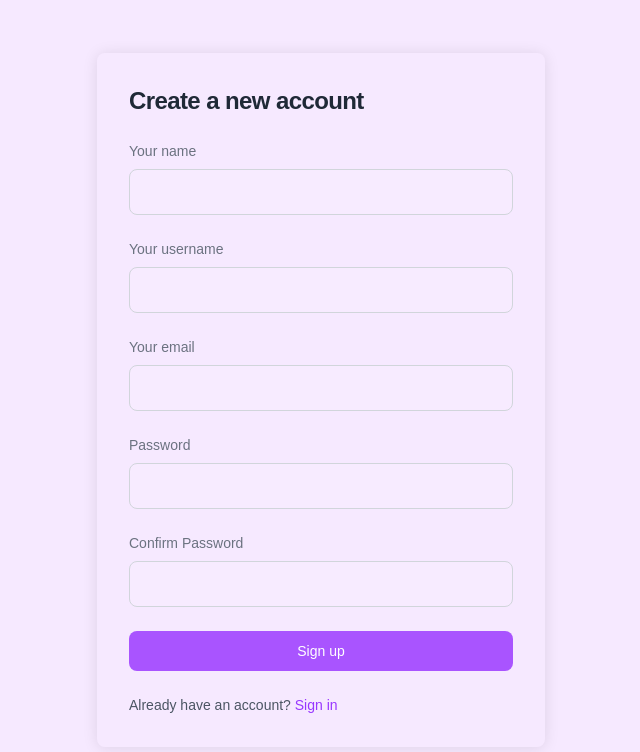
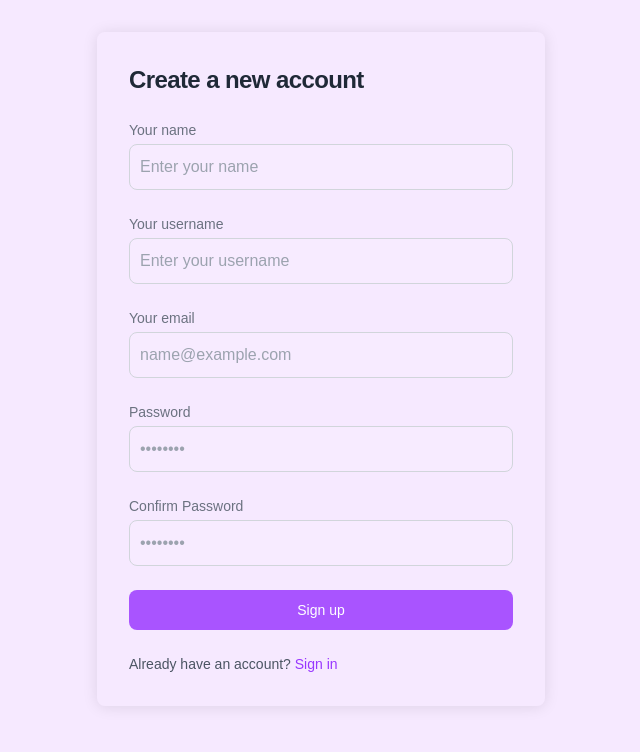
Before and after one commit to Maran1947/quizspot, a Next.js app: page /signup in a window 1280 px wide. Shown: the top 752 px of the page, without its empty margins (319-959 px from the left). Built offline with nearby package versions, Linux system fonts and the light colour scheme; no server answers.

Commit message:
fixed signin and signup input fields ui and links

```diff
--- a/src/actions/signup.ts
+++ b/src/actions/signup.ts
@@ -14,9 +14,6 @@ export const signupHandler = async (formData: FormData) => {
     })
 
     if (!validatedFields.success) {
-      console.log({
-        errors: validatedFields.error.flatten().fieldErrors
-      })
       return { errors: validatedFields.error.flatten().fieldErrors }
     }
 
--- a/src/app/signin/page.tsx
+++ b/src/app/signin/page.tsx
@@ -1,30 +1,50 @@
-"use client";
-import { signinHandler } from "@/actions/sign";
-import React from "react";
-import toast from "react-hot-toast";
+'use client'
+import React, { useState } from 'react'
+import toast from 'react-hot-toast'
+import { signinHandler } from '@/actions/sign'
+import Loading from '@/components/loading/loading'
 
 const SigninPage = () => {
+  const [loading, setLoading] = useState(false)
 
   const handleSigninFormAction = async (formData: FormData) => {
-    const error = await signinHandler(formData)
-    if (error) {
-      toast.error(error)
+    try {
+      setLoading(true)
+      const response = await signinHandler(formData)
+      if (response?.errors) {
+        toast.error(
+          response.errors.email + ' and/or ' + response.errors.password
+        )
+        return
+      }
+
+      if (response?.error) {
+        toast.error(response.error)
+      }
+    } catch (error) {
+      console.log(error)
+      alert('Something went wrong')
+    } finally {
+      setLoading(false)
     }
   }
 
   return (
-    <section className="bg-[var(--color-surface-mixed-100)]">
-      <div className="flex flex-col items-center justify-center px-6 py-8 mx-auto md:h-screen lg:py-0">
+    <section className="h-screen bg-[var(--color-surface-mixed-100)]">
+      <div className="flex flex-col items-center justify-center px-6 py-20 mx-auto">
         <div className="w-full bg-[var(--color-suface-mixed-200)] rounded-lg shadow-[0px_1px_15px_0px_#0000001a] md:mt-0 sm:max-w-md xl:p-0">
           <div className="p-6 space-y-4 md:space-y-6 sm:p-8">
             <h1 className="text-xl font-bold leading-tight tracking-tight text-gray-800 md:text-2xl">
               Sign in to your account
             </h1>
-            <form className="space-y-4 md:space-y-6" action={handleSigninFormAction}>
+            <form
+              className="space-y-4 md:space-y-6"
+              action={handleSigninFormAction}
+            >
               <div>
                 <label
                   htmlFor="email"
-                  className="block mb-2 text-sm font-medium text-gray-500"
+                  className="block mb-1 text-sm font-medium text-gray-500"
                 >
                   Your email
                 </label>
@@ -32,15 +52,15 @@ const SigninPage = () => {
                   type="email"
                   name="email"
                   id="email"
-                  className="bg-[var(--color-surface-mixed-200)] border border-gray-300 text-black rounded-lg focus:ring-primary-600 focus:border-primary-600 block w-full p-2.5"
-                  placeholder="name@company.com"
+                  className="bg-[var(--color-surface-mixed-200)] border border-gray-300 text-black rounded-lg block w-full p-2.5 focus:outline-none focus:border-black"
+                  placeholder="name@example.com"
                   required
                 />
               </div>
               <div>
                 <label
                   htmlFor="password"
-                  className="block mb-2 text-sm font-medium text-gray-500"
+                  className="block mb-1 text-sm font-medium text-gray-500"
                 >
                   Password
                 </label>
@@ -49,30 +69,11 @@ const SigninPage = () => {
                   name="password"
                   id="password"
                   placeholder="••••••••"
-                  className="bg-[var(--color-surface-mixed-200)] border border-gray-300 text-black rounded-lg focus:ring-primary-600 focus:border-primary-600 block w-full p-2.5"
+                  className="bg-[var(--color-surface-mixed-200)] border border-gray-300 text-black rounded-lg focus:outline-none focus:border-black block w-full p-2.5"
                   required
                 />
               </div>
               <div className="flex items-center justify-between">
-                {/* <div className="flex items-start">
-                  <div className="flex items-center h-5">
-                    <input
-                      id="remember"
-                      aria-describedby="remember"
-                      type="checkbox"
-                      className="w-4 h-4 border border-gray-300 rounded bg-gray-50 focus:ring-3 focus:ring-primary-300 dark:bg-gray-700 dark:border-gray-600 dark:focus:ring-primary-600 dark:ring-offset-gray-800"
-                      required
-                    />
-                  </div>
-                  <div className="ml-3 text-sm">
-                    <label
-                      htmlFor="remember"
-                      className="text-gray-500 dark:text-gray-300"
-                    >
-                      Remember me
-                    </label>
-                  </div>
-                </div> */}
                 <a
                   href="#"
                   className="text-sm font-medium text-[var(--color-primary-200)] hover:underline"
@@ -82,12 +83,16 @@ const SigninPage = () => {
               </div>
               <button
                 type="submit"
+                disabled={loading}
                 className="w-full text-white bg-[var(--color-primary-300)] hover:bg-[var(--color-primary-200)] focus:ring-4 focus:outline-none focus:ring-primary-300 font-medium rounded-lg text-sm px-5 py-2.5 text-center"
               >
-                Sign in
+                {
+                  loading ?
+                  <Loading type='spin' color='white' width={24} height={24} /> : 'Sign in'
+                }
               </button>
               <p className="text-sm font-light text-gray-600">
-                Don’t have an account yet?{" "}
+                Don’t have an account yet?{' '}
                 <a
                   href="/signup"
                   className="font-medium text-[var(--color-primary-200)] hover:underline"
@@ -100,7 +105,7 @@ const SigninPage = () => {
         </div>
       </div>
     </section>
-  );
-};
+  )
+}
 
-export default SigninPage;
+export default SigninPage
--- a/src/app/signup/page.tsx
+++ b/src/app/signup/page.tsx
@@ -58,8 +58,8 @@ const SignupPage = () => {
   }
 
   return (
-    <section className="bg-[var(--color-surface-mixed-100)]">
-      <div className="flex flex-col items-center justify-center px-6 py-8 mx-auto md:h-screen lg:py-0">
+    <section className="min-h-screen bg-[var(--color-surface-mixed-100)]">
+      <div className="flex flex-col items-center justify-center px-6 py-8 mx-auto">
         <div className="w-full bg-[var(--color-suface-mixed-200)] rounded-lg shadow-[0px_1px_15px_0px_#0000001a] md:mt-0 sm:max-w-md xl:p-0">
           <div className="p-6 space-y-4 md:space-y-6 sm:p-8">
             <h1 className="text-xl font-bold leading-tight tracking-tight text-gray-800 md:text-2xl">
@@ -72,7 +72,7 @@ const SignupPage = () => {
               <div>
                 <label
                   htmlFor="email"
-                  className="block mb-2 text-sm font-medium text-gray-500"
+                  className="block mb-1 text-sm font-medium text-gray-500"
                 >
                   Your name
                 </label>
@@ -82,16 +82,18 @@ const SignupPage = () => {
                   type="text"
                   name="name"
                   id="fullname"
-                  className="bg-[var(--color-surface-mixed-200)] border border-gray-300 text-black rounded-lg focus:ring-primary-600 focus:border-primary-600 block w-full p-2.5"
-                  placeholder=""
+                  className="bg-[var(--color-surface-mixed-200)] border border-gray-300 text-black rounded-lg focus:outline-none focus:border-black block w-full p-2.5"
+                  placeholder="Enter your name"
                   required
                 />
-                {errors && errors.name && <span className='text-sm text-red-500' >{errors.name}</span>}
+                {errors && errors.name && (
+                  <span className="text-sm text-red-500">{errors.name}</span>
+                )}
               </div>
               <div>
                 <label
                   htmlFor="email"
-                  className="block mb-2 text-sm font-medium text-gray-500"
+                  className="block mb-1 text-sm font-medium text-gray-500"
                 >
                   Your username
                 </label>
@@ -101,16 +103,20 @@ const SignupPage = () => {
                   type="text"
                   name="username"
                   id="username"
-                  className="bg-[var(--color-surface-mixed-200)] border border-gray-300 text-black rounded-lg focus:ring-primary-600 focus:border-primary-600 block w-full p-2.5"
-                  placeholder=""
+                  className="bg-[var(--color-surface-mixed-200)] border border-gray-300 text-black rounded-lg focus:outline-none focus:border-black block w-full p-2.5"
+                  placeholder="Enter your username"
                   required
                 />
-                {errors && errors.username && <span className='text-sm text-red-500' >{errors.username}</span>}
+                {errors && errors.username && (
+                  <span className="text-sm text-red-500">
+                    {errors.username}
+                  </span>
+                )}
               </div>
               <div>
                 <label
                   htmlFor="email"
-                  className="block mb-2 text-sm font-medium text-gray-500"
+                  className="block mb-1 text-sm font-medium text-gray-500"
                 >
                   Your email
                 </label>
@@ -120,16 +126,18 @@ const SignupPage = () => {
                   type="email"
                   name="email"
                   id="email"
-                  className="bg-[var(--color-surface-mixed-200)] border border-gray-300 text-black rounded-lg focus:ring-primary-600 focus:border-primary-600 block w-full p-2.5"
-                  placeholder=""
+                  className="bg-[var(--color-surface-mixed-200)] border border-gray-300 text-black rounded-lg focus:outline-none focus:border-black block w-full p-2.5"
+                  placeholder="name@example.com"
                   required
                 />
-                {errors && errors.email && <span className='text-sm text-red-500' >{errors.email}</span>}
+                {errors && errors.email && (
+                  <span className="text-sm text-red-500">{errors.email}</span>
+                )}
               </div>
               <div>
                 <label
                   htmlFor="password"
-                  className="block mb-2 text-sm font-medium text-gray-500"
+                  className="block mb-1 text-sm font-medium text-gray-500"
                 >
                   Password
                 </label>
@@ -139,16 +147,20 @@ const SignupPage = () => {
                   type="password"
                   name="password"
                   id="password"
-                  placeholder=""
-                  className="bg-[var(--color-surface-mixed-200)] border border-gray-300 text-black rounded-lg focus:ring-primary-600 focus:border-primary-600 block w-full p-2.5"
+                  placeholder="••••••••"
+                  className="bg-[var(--color-surface-mixed-200)] border border-gray-300 text-black rounded-lg focus:outline-none focus:border-black block w-full p-2.5"
                   required
                 />
-                {errors && errors.password && <span className='text-sm text-red-500' >{errors.password}</span>}
+                {errors && errors.password && (
+                  <span className="text-sm text-red-500">
+                    {errors.password}
+                  </span>
+                )}
               </div>
               <div>
                 <label
                   htmlFor="password"
-                  className="block mb-2 text-sm font-medium text-gray-500"
+                  className="block mb-1 text-sm font-medium text-gray-500"
                 >
                   Confirm Password
                 </label>
@@ -158,49 +170,31 @@ const SignupPage = () => {
                   type="password"
                   name="confirmPassword"
                   id="confirmPassword"
-                  placeholder=""
-                  className="bg-[var(--color-surface-mixed-200)] border border-gray-300 text-black rounded-lg focus:ring-primary-600 focus:border-primary-600 block w-full p-2.5"
+                  placeholder="••••••••"
+                  className="bg-[var(--color-surface-mixed-200)] border border-gray-300 text-black rounded-lg focus:outline-none focus:border-black block w-full p-2.5"
                   required
                 />
                 {errors && errors.confirmPassword && (
-                  <span className='text-sm text-red-500' >{errors.confirmPassword}</span>
+                  <span className="text-sm text-red-500">
+                    {errors.confirmPassword}
+                  </span>
                 )}
               </div>
-              {/* <div className="flex items-center justify-between">
-                <div className="flex items-start">
-                  <div className="flex items-center h-5">
-                    <input
-                      id="remember"
-                      aria-describedby="remember"
-                      type="checkbox"
-                      className="w-4 h-4 border border-gray-300 rounded bg-gray-50 focus:ring-3 focus:ring-primary-300 dark:bg-gray-700 dark:border-gray-600 dark:focus:ring-primary-600 dark:ring-offset-gray-800"
-                      required
-                    />
-                  </div>
-                  <div className="ml-3 text-sm">
-                    <label
-                      htmlFor="remember"
-                      className="text-gray-500 dark:text-gray-300"
-                    >
-                      Remember me
-                    </label>
-                  </div>
-                </div>
-              </div> */}
               <button
                 type="submit"
                 disabled={loading}
                 className="flex items-center justify-center w-full text-white bg-[var(--color-primary-300)] hover:bg-[var(--color-primary-200)] focus:ring-4 focus:outline-none focus:ring-primary-300 font-medium rounded-lg text-sm px-5 py-2.5 text-center"
               >
-                {
-                  loading ?
-                  <Loading type='spin' color='white' width={24} height={24} /> : 'Sign up'
-                }
+                {loading ? (
+                  <Loading type="spin" color="white" width={24} height={24} />
+                ) : (
+                  'Sign up'
+                )}
               </button>
               <p className="text-sm font-light text-gray-600">
                 Already have an account?{' '}
                 <a
-                  href="/signup"
+                  href="/signin"
                   className="font-medium text-[var(--color-primary-200)] hover:underline"
                 >
                   Sign in
```
Also changed, not shown: src/actions/sign.ts (+4 -7 lines).
